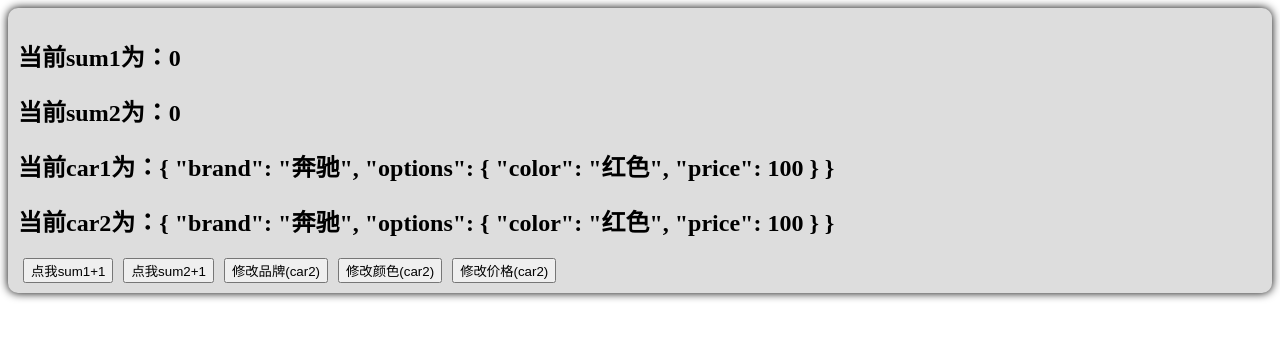
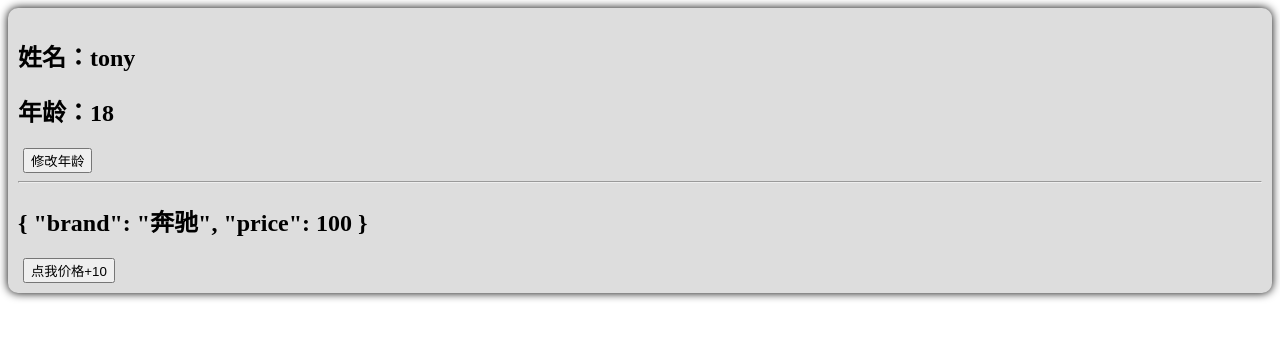
Before and after one commit to dorothy-yl/vue3, a Vue app: page / in a window 1280 px wide. Shown: the top 338 px of the page. Built offline with nearby package versions, Linux system fonts and the light colour scheme.

Commit message:
toRaw与markRaw

```diff
--- a/src/App.vue
+++ b/src/App.vue
@@ -1,47 +1,39 @@
 <template>
 	<div class="app">
-		<h2>当前sum1为：{{ sum1 }}</h2>
-		<h2>当前sum2为：{{ sum2 }}</h2>
-		<h2>当前car1为：{{ car1 }}</h2>
-		<h2>当前car2为：{{ car2 }}</h2>
-		<button @click="changeSum1">点我sum1+1</button>
-		<button @click="changeSum2">点我sum2+1</button>
-		<button @click="changeBrand2">修改品牌(car2)</button>
-		<button @click="changeColor2">修改颜色(car2)</button>
-		<button @click="changePrice2">修改价格(car2)</button>
+		<h2>姓名：{{ person.name }}</h2>
+		<h2>年龄：{{ person.age }}</h2>
+		<button @click="person.age += 1">修改年龄</button>
+		<hr>
+		<h2>{{ car2 }}</h2>
+		<button @click="car2.price += 10">点我价格+10</button>
 	</div>
 </template>
 
 <script setup lang="ts" name="App">
-	import { ref,reactive,readonly,shallowReadonly } from "vue";
+	import { reactive,toRaw,markRaw } from "vue";
+	// import mockjs from 'mockjs'
 
-	let sum1 = ref(0)
-	let sum2 = readonly(sum1)
-	let car1 = reactive({
-		brand:'奔驰',
-		options:{
-			color:'红色',
-			price:100
-		}
+	/* toRaw */
+	let person = reactive({
+		name:'tony',
+		age:18
 	})
-	let car2 = shallowReadonly(car1)
+	// 用于获取一个响应式对象的原始对象
+	let rawPerson = toRaw(person)
+	// console.log('响应式对象',person)
+	// console.log('原始对象',rawPerson)
 
-	function changeSum1(){
-		sum1.value += 1
-	}
-	function changeSum2(){
-		sum2.value += 1 //sum2是不能修改的
-	}
 
-	function changeBrand2(){
-		car2.brand = '宝马'
-	}
-	function changeColor2(){
-		car2.options.color = '绿色'
-	}
-	function changePrice2(){
-		car2.options.price += 10
-	}
+	/* markRaw */
+	let car = markRaw({brand:'奔驰',price:100})
+	let car2 = reactive(car)
+
+	console.log(car)
+	console.log(car2)
+
+	// let mockJs = markRaw(mockjs)
+
+
 </script>
 
 <style scoped>
```
